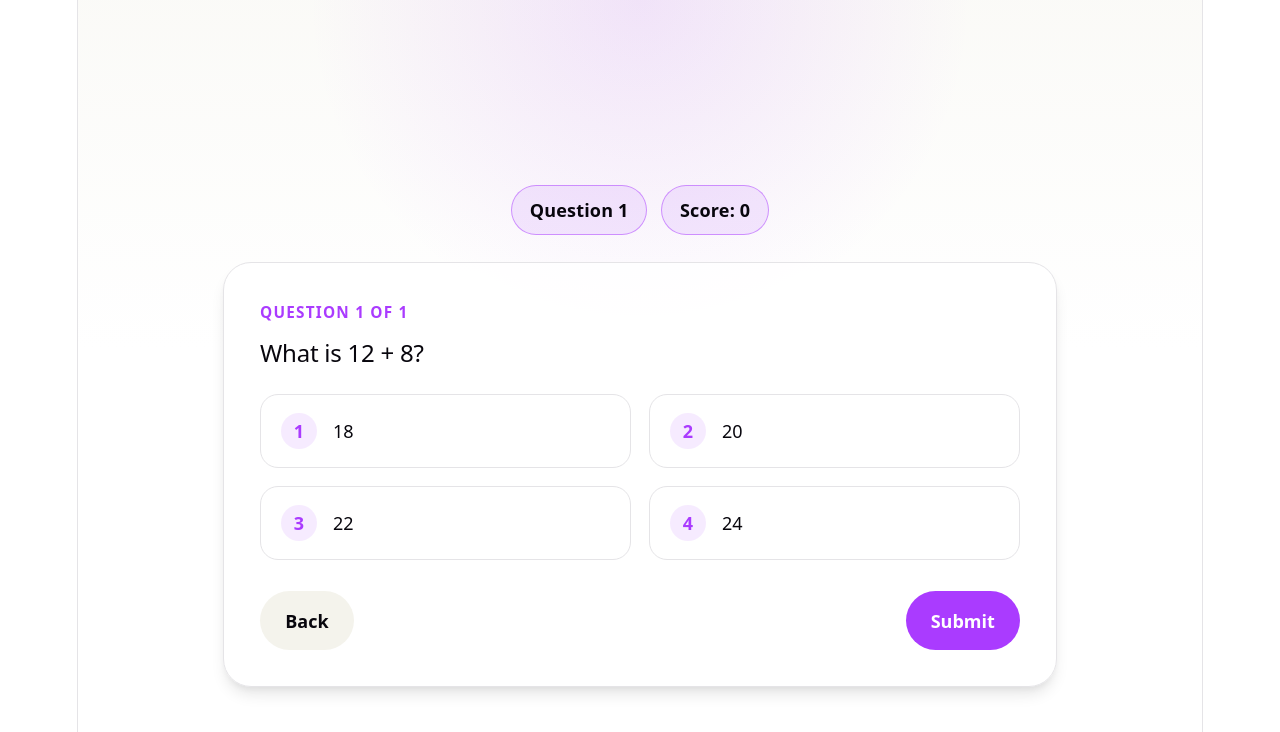
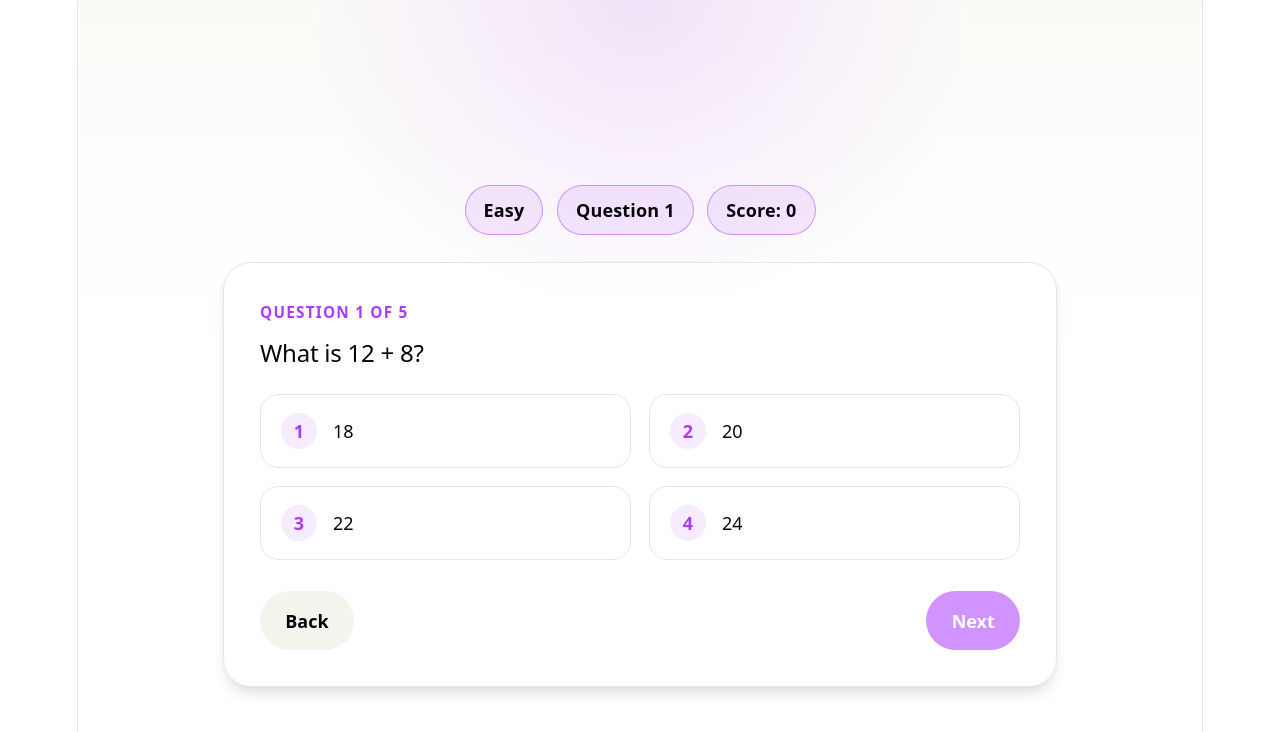
Before and after one commit to Muthan111/reactProject2, a React (Vite) app in the folder project2/: page / in a window 1280 px wide. Both pictures are taken after a click on the button "Easy". Shown: the top 732 px of the page. Built offline with nearby package versions, Linux system fonts and the light colour scheme.

Commit message:
Questions added for each difficulty several Questions have been added for each difficulty

```diff
--- a/project2/src/App.css
+++ b/project2/src/App.css
@@ -265,6 +265,12 @@
   box-shadow: var(--shadow);
 }
 
+.quiz-option--selected {
+  border-color: var(--accent);
+  background: var(--accent-bg);
+  box-shadow: var(--shadow);
+}
+
 .quiz-option__index {
   display: inline-flex;
   width: 2rem;
@@ -304,6 +310,11 @@
   color: white;
 }
 
+.quiz-action:disabled {
+  opacity: 0.55;
+  cursor: not-allowed;
+}
+
 @media (prefers-color-scheme: dark) {
   .quiz-card {
     background: rgba(22, 23, 29, 0.92);
--- a/project2/src/Quiz.tsx
+++ b/project2/src/Quiz.tsx
@@ -1,48 +1,223 @@
 import { useState } from "react";
-import Start from "./start";
+import Start, { type Difficulty } from "./start";
 import Screen1 from "./screen1";
 
-const quizQuestions = [
-  {
-    question: "What is 12 + 8?",
-    options: ["18", "20", "22", "24"],
-  },
-];
+type Question = {
+  question: string;
+  options: string[];
+  answer: string;
+};
+
+const quizQuestions: Record<Difficulty, Question[]> = {
+  Easy: [
+    {
+      question: "What is 12 + 8?",
+      options: ["18", "20", "22", "24"],
+      answer: "20",
+    },
+    {
+      question: "What is 15 - 7?",
+      options: ["6", "7", "8", "9"],
+      answer: "8",
+    },
+    {
+      question: "What is 6 x 3?",
+      options: ["18", "16", "21", "24"],
+      answer: "18",
+    },
+    {
+      question: "What is 20 / 4?",
+      options: ["4", "5", "6", "8"],
+      answer: "5",
+    },
+    {
+      question: "What is 9 + 5?",
+      options: ["12", "13", "14", "15"],
+      answer: "14",
+    },
+  ],
+  Medium: [
+    {
+      question: "What is 24 + 17?",
+      options: ["39", "40", "41", "42"],
+      answer: "41",
+    },
+    {
+      question: "What is 36 / 6 + 4?",
+      options: ["8", "9", "10", "12"],
+      answer: "10",
+    },
+    {
+      question: "What is 14 x 3?",
+      options: ["36", "40", "42", "44"],
+      answer: "42",
+    },
+    {
+      question: "What is 50 - 18?",
+      options: ["30", "31", "32", "33"],
+      answer: "32",
+    },
+    {
+      question: "What is 7 x 8?",
+      options: ["54", "56", "58", "64"],
+      answer: "56",
+    },
+  ],
+  Hard: [
+    {
+      question: "What is 18 x 6 - 15?",
+      options: ["83", "88", "93", "98"],
+      answer: "93",
+    },
+    {
+      question: "What is 144 / 12 + 19?",
+      options: ["29", "30", "31", "32"],
+      answer: "31",
+    },
+    {
+      question: "What is 25 x 4?",
+      options: ["90", "95", "100", "105"],
+      answer: "100",
+    },
+    {
+      question: "What is 81 / 9 x 7?",
+      options: ["56", "63", "72", "81"],
+      answer: "63",
+    },
+    {
+      question: "What is 64 - 27?",
+      options: ["35", "36", "37", "38"],
+      answer: "37",
+    },
+  ],
+  Expert: [
+    {
+      question: "What is (18 x 5) - (24 / 3)?",
+      options: ["78", "80", "82", "84"],
+      answer: "82",
+    },
+    {
+      question: "What is 13 squared?",
+      options: ["156", "159", "169", "196"],
+      answer: "169",
+    },
+    {
+      question: "What is 144 / 12 + 7 x 6?",
+      options: ["48", "52", "54", "60"],
+      answer: "54",
+    },
+    {
+      question: "What is 17 x 8 - 29?",
+      options: ["97", "103", "107", "111"],
+      answer: "107",
+    },
+    {
+      question: "What is (9 x 9) - (7 x 4)?",
+      options: ["43", "49", "53", "57"],
+      answer: "53",
+    },
+  ],
+};
 
 const Quiz = () => {
   const [stage, setStage] = useState(1);
-  const [isSubmitted, setIsSubmitted] = useState(false);
-  const [score] = useState(0);
+  const [selectedDifficulty, setSelectedDifficulty] = useState<Difficulty | null>(null);
+  const [currentQuestionIndex, setCurrentQuestionIndex] = useState(0);
+  const [score, setScore] = useState(0);
+  const [selectedOption, setSelectedOption] = useState<string | null>(null);
+  const [isComplete, setIsComplete] = useState(false);
 
-  const currentQuestion = quizQuestions[0];
+  const currentQuestions = selectedDifficulty ? quizQuestions[selectedDifficulty] : [];
+  const currentQuestion = currentQuestions[currentQuestionIndex];
 
-  function nextStep() {
-    setStage((prev) => prev + 1);
+  function startQuiz(difficulty: Difficulty) {
+    setSelectedDifficulty(difficulty);
+    setCurrentQuestionIndex(0);
+    setScore(0);
+    setSelectedOption(null);
+    setIsComplete(false);
+    setStage(2);
   }
 
   function prevStep() {
-    setStage((prev) => prev - 1);
+    if (currentQuestionIndex === 0) {
+      setStage(1);
+      setSelectedDifficulty(null);
+      setSelectedOption(null);
+      return;
+    }
+
+    setCurrentQuestionIndex((prev) => prev - 1);
+    setSelectedOption(null);
   }
 
   function handleSubmit() {
-    setIsSubmitted(true);
+    if (!selectedOption || !currentQuestion) {
+      return;
+    }
+
+    const isCorrect = selectedOption === currentQuestion.answer;
+
+    if (isCorrect) {
+      setScore((prev) => prev + 1);
+    }
+
+    const isLastQuestion = currentQuestionIndex === currentQuestions.length - 1;
+
+    if (isLastQuestion) {
+      setIsComplete(true);
+      return;
+    }
+
+    setCurrentQuestionIndex((prev) => prev + 1);
+    setSelectedOption(null);
+  }
+
+  function restartQuiz() {
+    setStage(1);
+    setSelectedDifficulty(null);
+    setCurrentQuestionIndex(0);
+    setScore(0);
+    setSelectedOption(null);
+    setIsComplete(false);
   }
 
   return (
     <div>
-      {stage === 1 && <Start nextStage={nextStep} />}
-      {stage === 2 && (
+      {stage === 1 && <Start startQuiz={startQuiz} />}
+      {stage === 2 && currentQuestion && !isComplete && (
         <Screen1
           question={currentQuestion.question}
           options={currentQuestion.options}
           currentScore={score}
-          questionNumber={1}
-          totalQuestions={quizQuestions.length}
+          questionNumber={currentQuestionIndex + 1}
+          totalQuestions={currentQuestions.length}
+          selectedOption={selectedOption}
+          setSelectedOption={setSelectedOption}
           onSubmit={handleSubmit}
           onBack={prevStep}
+          difficulty={selectedDifficulty ?? "Easy"}
         />
       )}
-      {isSubmitted && <p>Submitted successfully.</p>}
+      {stage === 2 && isComplete && (
+        <section className="quiz-screen">
+          <div className="quiz-card">
+            <p className="quiz-card__eyebrow">{selectedDifficulty} Complete</p>
+            <h2>
+              You scored {score} out of {currentQuestions.length}
+            </h2>
+            <div className="quiz-actions">
+              <button
+                type="button"
+                className="quiz-action quiz-action--secondary"
+                onClick={restartQuiz}
+              >
+                Choose Another Level
+              </button>
+            </div>
+          </div>
+        </section>
+      )}
     </div>
   );
 };
--- a/project2/src/screen1.tsx
+++ b/project2/src/screen1.tsx
@@ -4,8 +4,11 @@ type Props = {
   currentScore: number;
   questionNumber: number;
   totalQuestions: number;
+  selectedOption: string | null;
+  setSelectedOption: (option: string) => void;
   onSubmit: () => void;
   onBack: () => void;
+  difficulty: string;
 };
 
 const Screen1 = ({
@@ -14,12 +17,16 @@ const Screen1 = ({
   currentScore,
   questionNumber,
   totalQuestions,
+  selectedOption,
+  setSelectedOption,
   onSubmit,
   onBack,
+  difficulty,
 }: Props) => {
   return (
     <section className="quiz-screen">
       <div className="quiz-screen__top">
+        <span className="quiz-pill">{difficulty}</span>
         <span className="quiz-pill">Question {questionNumber}</span>
         <span className="quiz-pill">Score: {currentScore}</span>
       </div>
@@ -32,7 +39,12 @@ const Screen1 = ({
 
         <div className="quiz-options" aria-label="Answer options">
           {options.map((option, index) => (
-            <button key={option} type="button" className="quiz-option">
+            <button
+              key={option}
+              type="button"
+              className={`quiz-option${selectedOption === option ? " quiz-option--selected" : ""}`}
+              onClick={() => setSelectedOption(option)}
+            >
               <span className="quiz-option__index">{index + 1}</span>
               <span>{option}</span>
             </button>
@@ -43,8 +55,13 @@ const Screen1 = ({
           <button type="button" className="quiz-action quiz-action--secondary" onClick={onBack}>
             Back
           </button>
-          <button type="button" className="quiz-action quiz-action--primary" onClick={onSubmit}>
-            Submit
+          <button
+            type="button"
+            className="quiz-action quiz-action--primary"
+            onClick={onSubmit}
+            disabled={!selectedOption}
+          >
+            {questionNumber === totalQuestions ? "Finish" : "Next"}
           </button>
         </div>
       </div>
--- a/project2/src/start.tsx
+++ b/project2/src/start.tsx
@@ -1,19 +1,24 @@
 interface Props {
-  nextStage: () => void;
+  startQuiz: (difficulty: Difficulty) => void;
 }
-const Start = ({ nextStage }: Props) => {
-  const difficultyLevels = ["Easy", "Medium", "Hard", "Expert"];
+export type Difficulty = "Easy" | "Medium" | "Hard" | "Expert";
+
+const Start = ({ startQuiz }: Props) => {
+  const difficultyLevels: Difficulty[] = ["Easy", "Medium", "Hard", "Expert"];
 
   return (
-    <div>
-      <h1>Math Quiz</h1>
-      <p>Choose Quiz Difficulty</p>
+    <section className="quiz-screen">
+      <div className="quiz-card">
+        <p className="quiz-card__eyebrow">Math Quiz</p>
+        <h1>Choose Quiz Difficulty</h1>
+        <p>Each difficulty now includes 5 questions.</p>
       <div>
         {difficultyLevels.map((level) => (
           <button
             key={level}
             type="button"
-            onClick={nextStage}
+            className="quiz-action quiz-action--primary"
+            onClick={() => startQuiz(level)}
             style={{
               margin: "0.5rem",
               padding: "0.75rem 1.5rem",
@@ -24,7 +29,8 @@ const Start = ({ nextStage }: Props) => {
           </button>
         ))}
       </div>
-    </div>
+      </div>
+    </section>
   );
 };
 
```
